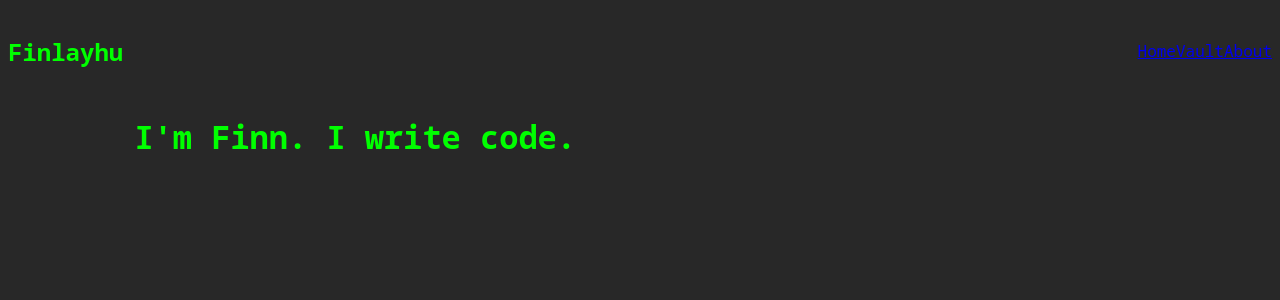
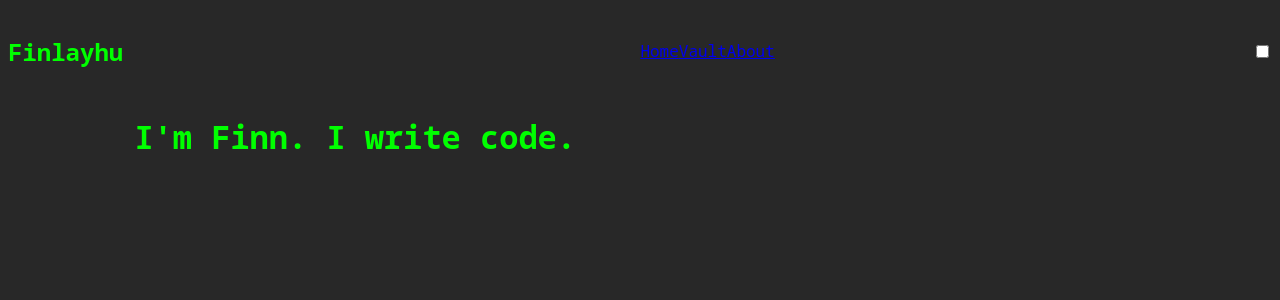
Before and after one commit to HudsonFinn/finlayhu, a React (Vite) app: page / in a window 1280 px wide. Shown: the top 300 px of the page. Built offline with nearby package versions, Linux system fonts and the light colour scheme.

Commit message:
Add dark mode toggle component

```diff
--- /dev/null
+++ b/src/components/DarkModeToggle.tsx
@@ -0,0 +1,11 @@
+
+
+// https://www.sitepoint.com/react-toggle-switch-reusable-component/
+
+function DarkModeToggle() {
+    return (
+        <input type="checkbox"></input>
+    )
+}
+
+export default DarkModeToggle;
--- a/src/components/NavBar.tsx
+++ b/src/components/NavBar.tsx
@@ -1,3 +1,4 @@
+import DarkModeToggle from "./DarkModeToggle";
 import "./NavBar.css"
 import NavButton from "./NavButton";
 
@@ -10,6 +11,7 @@ function NavBar() {
                 <NavButton title={"Vault"} url={'/vault'} />
                 <NavButton title={"About"} url={'/about'} />
             </ol>
+            <DarkModeToggle />
         </nav>
     )
 }
```
